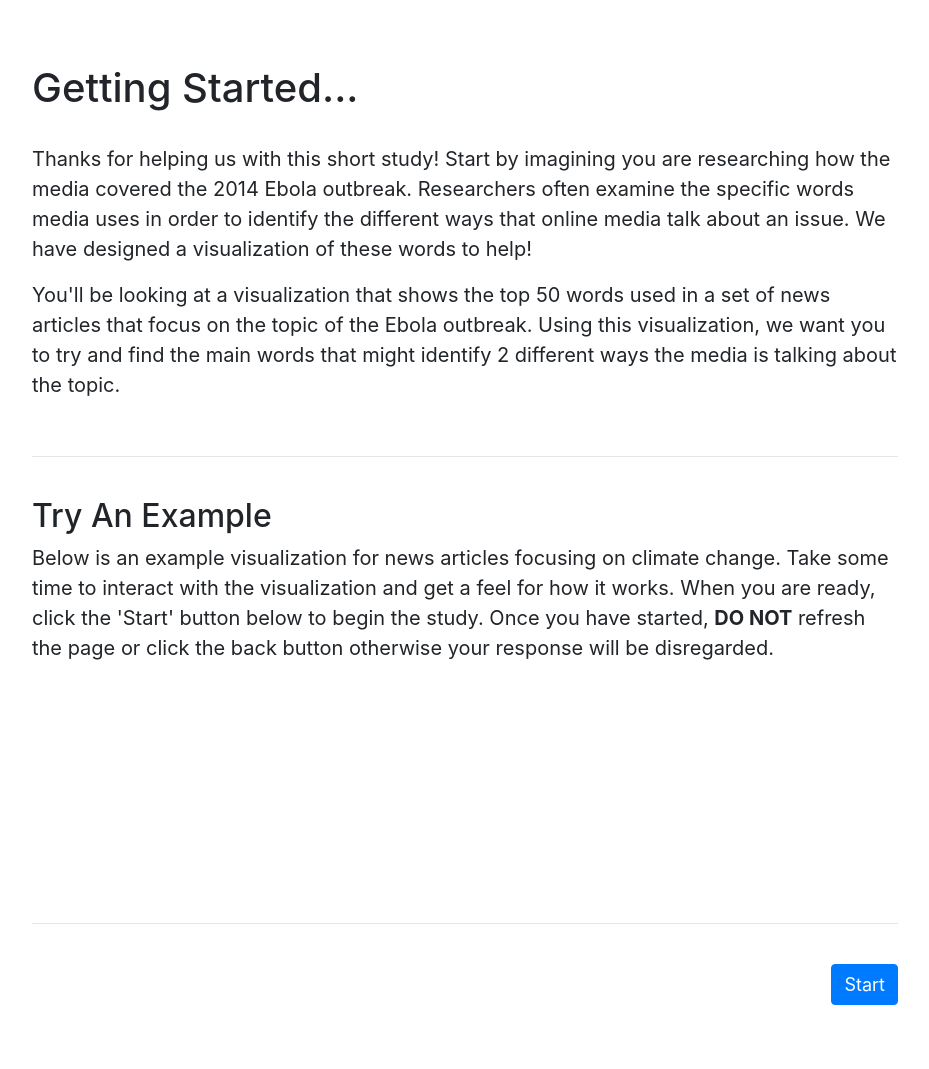
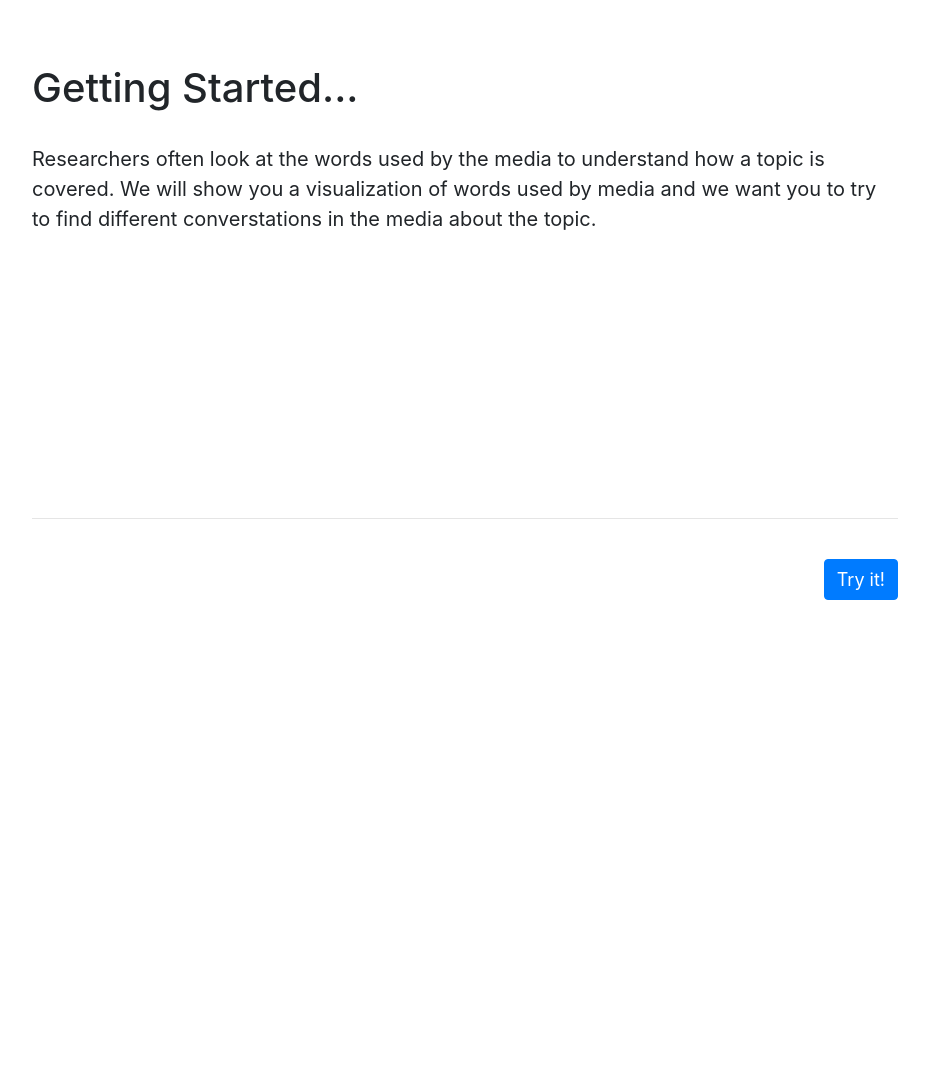
Before and after one commit to mitmedialab/MediaCloud-Text-Viz-Study, a Flask app: template server/templates/tutorial.html in a window 1280 px wide. Shown: the whole page, without its empty margins (175-1104 px from the left). After the commit the page ends 600 px from the top, so only its background shows below. Run offline with Flask 2, Linux system fonts and the light colour scheme; the template is opened without the code that fills it: most values are stand-ins (such as "Sample title", 1, 10 or a date in 2020); parts of the project's set-up code (start-up, migrations or seed data) failed here and were passed over; some libraries are stand-ins or nearby versions.

Commit message:
Another pass on tutorial text - awaiting images

```diff
--- a/server/templates/tutorial.html
+++ b/server/templates/tutorial.html
@@ -8,78 +8,40 @@
               <h1> Getting Started... </h1>
               <br>
               <p>
-                Thanks for helping us with this short study! Start by imagining
-                you are researching how the media covered the 2014 Ebola outbreak.
-                  Researchers often examine the specific words media uses in order to
-                  identify the different ways  that online media talk about an issue.
-                  We have designed a visualization of these words to help!
-              </p>
-              <p>
-                You'll be looking at a visualization that shows the top 50
-                words used in a set of news articles that focus on the topic of
-                the Ebola outbreak. Using this visualization, we want you to try
-                and find the main words that might identify 2 different ways the media is
-                talking about the topic.
+                Researchers often look at the words used by the media to understand how a topic is covered. We will show you a visualization of words used by media and we want you to try to find different converstations in the media about the topic.
               </p>
               {% if viz_type == "standard" %}
                 <p>
-                  The visualization you will use to perform this task is called
-                  a <b>word cloud</b>, or <b>tag cloud</b>. The position
-                  of each word is random. The size of a word reflects how often
-                  it is used across news articles. Bigger words were used more
-                  often; smaller words were used less often. The color of a word
-                  shows the same thing; the darker it is, the more it was used.
-                  If you hover a word, it will be highlighted to make it easier
-                  to read.
+                  This visualization is called a <b>word cloud</b>. Here is one about reporting on climate change. Bigger and darker words are used more often; smaller and ligher words are used less often. As you can see, <b>climate</b> and <b>global</b> are the most used words.
                 </p>
+                <p>
+                  When you hover over a word with your mouse, it turns <b>blue</b> to make it easier to read.
+                </p>
+                <p>
+                  You can try to identify different conversations by looking at words that go together.  For instance, "clinton", "trump", and "obama" all show up pretty big, so maybe there is a <i>political</i> conversation happening. A different conversionsation could be about <i>alternative energy</i> - indicated by "sustainable", "solar", and "renewable". This is the information we want you to identify and enter.
+                <p>
               {% elif viz_type == "rollover" %}
                 <p>
-                  The visualization you will use to perform this task is called
-                  a <b>similarity word cloud</b>. The position of each word is random.
-                  The size of a word reflects how often it is used across news
-                  articles. Bigger words were used more often; smaller words
-                  were used less often. The color of a word shows the same thing;
-                  the darker it is, the more it was used. When hovering over to
-                  highlight a word, related words are also highlighted.
-                  The bluer a related word is, the more similar it is to the
-                  word you are hovering over. The ‘relatedness’ is based on some
-                  complicated computations about how often words are used together.
+                  This visualization is called a <b>word cloud</b>. Here is one about reporting on climate change. Bigger and darker words are used more often; smaller and ligher words are used less often. As you can see, <b>climate</b> and <b>global</b> are the most used words.
                 </p>
+                <p>
+                  When you hover over a word with your mouse, it turns <b>blue</b> to make it easier to read. Words that are often used together with that word also turn blue.  This 'relatedness' is based on an algorithmic analysis of how words are used together.
+                <p>
+                <p>
+                  You can try to identify different conversations by looking at words that are related.  For instance, if you rollover "trump", then "obama" and "clinton" turn blue; you might name this a <i>political</i> conversation. Rollover "sustainable" and you'll see "renewable" and "solar" turn blue; you might name this an <i>alternative energy</i> conversation.
+                <p>
               {% elif viz_type == "word2vec" %}
                 <p>
-                  The visualization you will use to perform this task is called
-                  <b>the word space</b>. This visualization determines the position of
-                  a word based on how related it is to other words.
-                  The ‘relatedness’ is based on some complicated computations about
-                  how often words are used together.
+                  This visualization is called the <b>word space</b>. Here is one about reporting on climate change. Bigger and darker words are used more often; smaller and ligher words are used less often. As you can see, <b>climate</b> and <b>global</b> are the most used words.
                 </p>
                 <p>
-                  The size of a word reflects how often it is used across news
-                  articles. Bigger words were used more often; smaller words were
-                  used less often. The color of a word shows the same thing; the
-                  darker it is, the more it was used.
-                </p>
+                  When you hover over a word with your mouse, it turns <b>blue</b> to make it easier to read. Words that turn blue, and are within the dark background cone, are all used together often. This 'relatedness' is based on an algorithmic analysis of how words are used together.
                 <p>
-                  If you hover over a word, related words are also highlighted.
-                  You will also notice a dark gray cone appear. Words within this
-                  cone are related to the word you are hovering over. Words outside
-                  this cone are not related to it very much. The darker a related
-                  word is, the more related it is.
-                </p>
+                <p>
+                  You can try to identify different conversations by looking at words that are related.  For instance, if you rollover "trump", then "obama" and "clinton" turn blue; you might name this a <i>political</i> conversation. Rollover "emissions" and you'll see "climate" and "china" turn blue; you might name this an <i>emissions negotiation</i> conversation.
+                <p>
               {% endif %}
               <br>
-              <hr>
-              <br>
-                <h2>Try An Example</h2>
-              <p>
-                Below is an example visualization for news articles focusing on
-                climate change.
-                Take some time to interact with the visualization and get a feel
-                for how it works. When you are ready, click the 'Start' button
-                below to begin the study. Once you have started, <b>DO NOT</b>
-                refresh the page or click the back button otherwise your response
-                will be disregarded.
-              </p>
             </div>
           </div>
           <br>
@@ -95,7 +57,7 @@
           <br>
           <div class="row">
             <div class="col-lg-12">
-              <input type="submit" value="Start" class="btn btn-primary float-right">
+              <input type="submit" value="Try it!" class="btn btn-primary float-right">
             </div>
           </div>
           <input type="hidden" name="step" value="viz">
```
